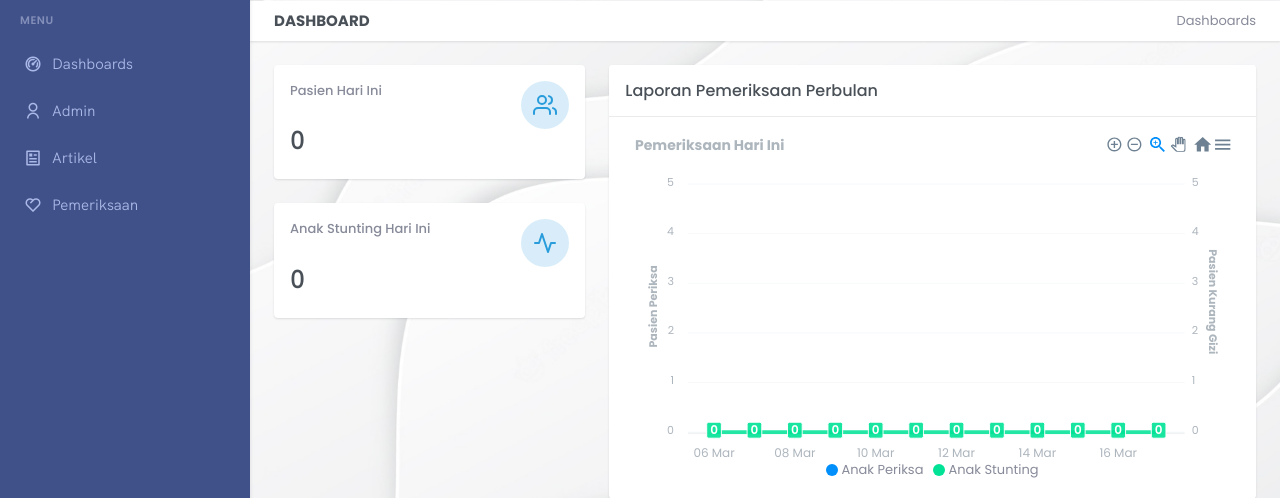
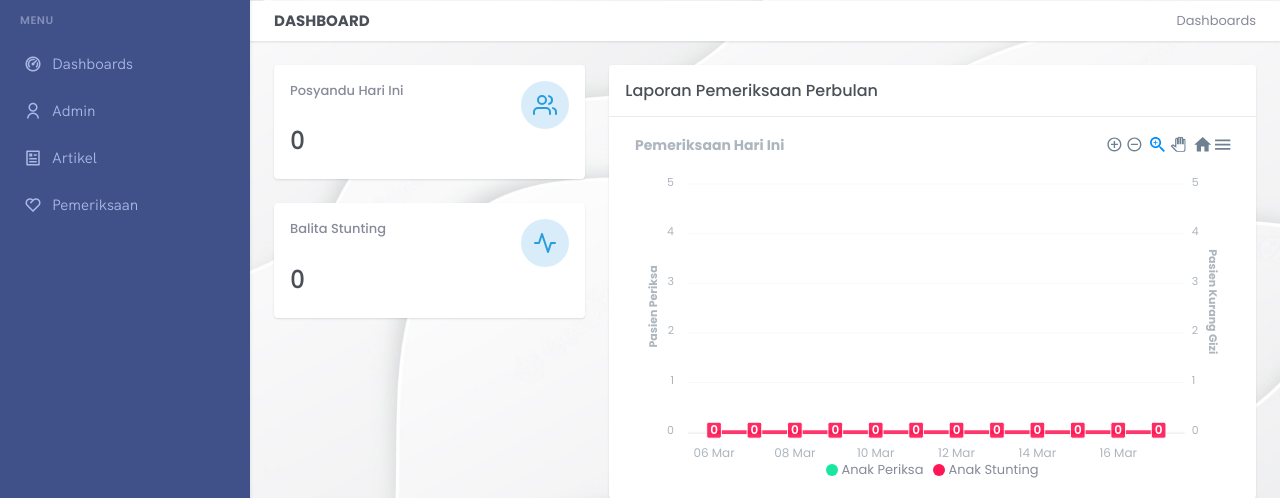
Before and after one commit to rezalmp7/04112022_stunting_web, a Laravel app: page /admin/dashboard in a window 1280 px wide. Shown: the part 70-568 px from the top of the page. Run offline with Laravel 9, Linux system fonts and the light colour scheme; a user stored in the database is signed in; data comes from the database, SQL or seed files in the repository; data that the repository does not hold is empty; some libraries are stand-ins or nearby versions.

Commit message:
update revisi tampilan dashboard;

```diff
--- a/resources/views/admin/dashboard.blade.php
+++ b/resources/views/admin/dashboard.blade.php
@@ -35,7 +35,7 @@
                                             <div class="card-body">
                                                 <div class="d-flex justify-content-between">
                                                     <div>
-                                                        <p class="fw-medium text-muted mb-0">Pasien Hari Ini</p>
+                                                        <p class="fw-medium text-muted mb-0">Posyandu Hari Ini</p>
                                                         <h2 class="mt-4 ff-secondary fw-semibold"><span class="counter-value" data-target="{{ $countPemeriksaan }}">0</span></h2>
                                                     </div>
                                                     <div>
@@ -55,7 +55,7 @@
                                             <div class="card-body">
                                                 <div class="d-flex justify-content-between">
                                                     <div>
-                                                        <p class="fw-medium text-muted mb-0">Anak Stunting Hari Ini</p>
+                                                        <p class="fw-medium text-muted mb-0">Balita Stunting</p>
                                                         <h2 class="mt-4 ff-secondary fw-semibold"><span class="counter-value" data-target="{{ $countPemeriksaanKurangSehat }}">0</span></h2>
                                                     </div>
                                                     <div>
@@ -183,6 +183,10 @@
                     stroke: {
                         width: [0, 4]
                     },
+                    fill: {
+                        colors: ['#19e6a0']
+                    },
+                    colors: ['#19e6a0', "#FF1654"],
                     title: {
                         text: 'Pemeriksaan Hari Ini'
                     },
```
